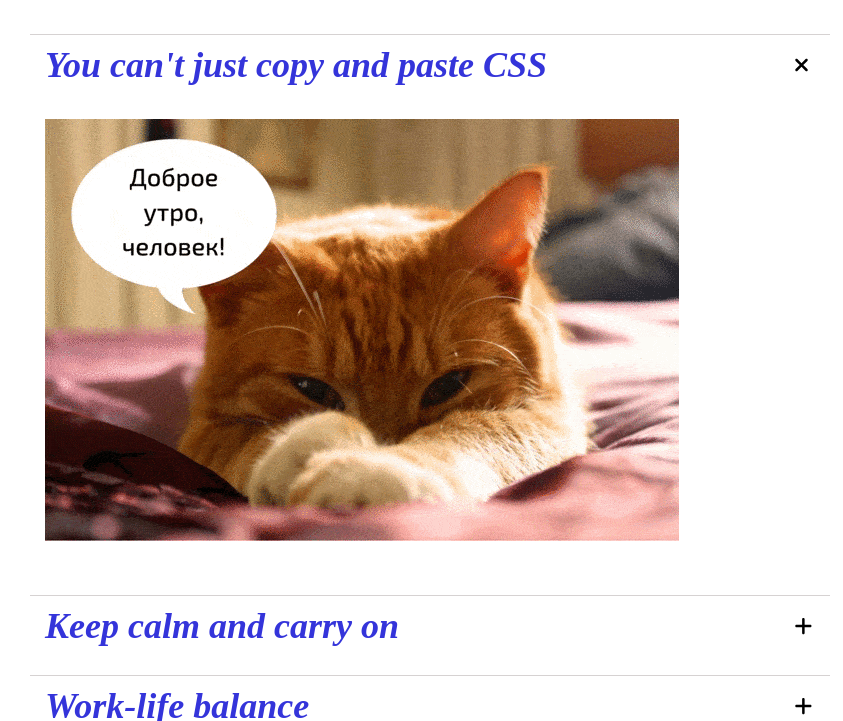
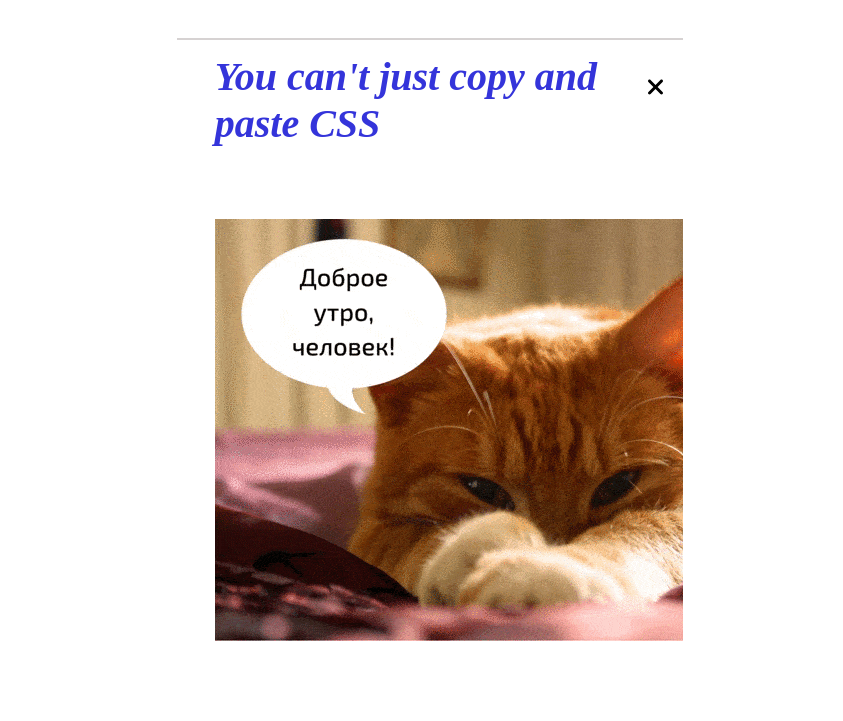
Before and after one commit to AnnaD777/cssBayan, a plain HTML site: page cssBayan/index.html in a window 1280 px wide. Shown: the part 160-881 px from the top of the page, without its empty margins (210-1053 px from the left). Drawn offline with Linux system fonts and the light colour scheme.

Commit message:
feat: modified css file (вс, 12 марта 2023 г., 22:28:40)

```diff
--- a/cssBayan/style.css
+++ b/cssBayan/style.css
@@ -8,16 +8,16 @@
 }
 
 .center {
-    max-width: 800px;
-    margin: 5% auto;
-    font-size: 36px;
+    max-width: 40%;
+    margin: 2% auto;
+    font-size: 2.5em;
     font-weight: bolder;
     font-style: italic;
     color: rgb(52, 52, 218);
 }
 
 .header {
-    margin-left: 2%;
+    margin-left: 3%;
 }
 
 .accord-li {
@@ -31,8 +31,8 @@
 }
 
 input[type="radio"]:checked ~ .accord-toggle {
-  max-height: 2500px;
-  transition: 3s;
+  max-height: 15em;
+  transition: 2s;
 }
 
 input[type="radio"]:checked ~ .accord-btn::after {
@@ -50,11 +50,11 @@ input[type="radio"]:checked ~ .accord-btn::after {
 .accord-btn {
 
     display: flex;
-    min-height: 50px;
+    min-height: 0.75em;
     align-items: center;
-    border-top: 1px solid rgb(214, 210, 210);
-    padding: 5px 15px;
-    margin-bottom: -1px;
+    border-top: 0.0625em solid rgb(214, 210, 210);
+    padding: 0.3125em 0.9375em;
+    margin-bottom: -0.0625em;
     cursor: pointer;
     position: relative;
 
@@ -65,12 +65,12 @@ input[type="radio"]:checked ~ .accord-btn::after {
 .accord-btn::after {
     content: '';
     display: block;
-    width: 20px;
-    height: 20px;
+    width: 3%;
+    height: 30%;
     position: absolute;
-    right: 15px;
+    right: 0.5em;
     top: 50%;
-    margin-top: -10px;
+    margin-top: -0.625em;
     transition: 0.3s;
     background-size: contain;
     background-image: url(./icon/plus-solid.svg);
@@ -81,10 +81,10 @@ input[type="radio"]:checked ~ .accord-btn::after {
 
 
 .accord-li {
-    margin-bottom: 20px;
+    margin-bottom: 0.25em;
 }
 
 .accord-togl-inner {
-    padding: 25px 15px;
-    border: 1px 0 1px 0 solid rgb(161, 161, 161);
+    padding: 1.5625em 0.9375em;
+    border: 0.0625em 0 0.0625em 0 solid rgb(161, 161, 161);
 }
```
